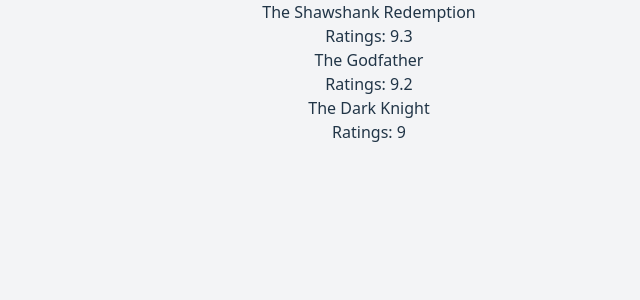
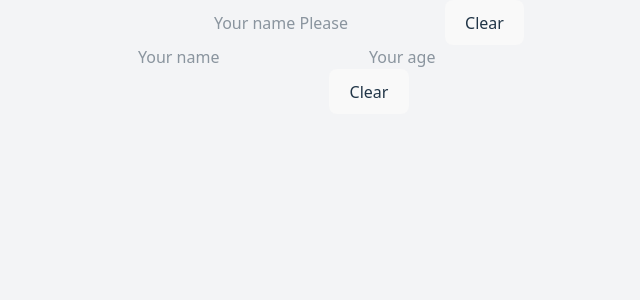
Before and after one commit to sharifulb07/reactjs, a React (Vite) app: page / in a window 1280 px wide. Shown: the top 300 px of the page, without its empty margins (271-911 px from the left). Built offline with nearby package versions, Linux system fonts and the light colour scheme.

Commit message:
comman handleChange function for initial object input state

```diff
--- a/src/App.jsx
+++ b/src/App.jsx
@@ -1,39 +1,21 @@
 
 import './App.css';
-import React, { useState } from 'react';
+import React from 'react';
+import Example from './components/Example';
+import Examplethree from './components/Examplethree';
+import ExampleFour from './components/ExampleFour';
 
 
 function App() {
-  const [movies, setMovies] = useState([
-    {
-      title: 'The Shawshank Redemption',
-      ratings: 9.3
-    },
-    {
-      title: 'The Godfather',
-      ratings: 9.2
-    },
-    {
-      title: 'The Dark Knight',
-      ratings: 9.0
-    }
-  ]);
 
 
-  const handleChange = (id) => {
-    setMovies(movies.map((movie, index) => index === id ? { ...movie, ratings: 122 } : movie))
-  }
+
   return (
     <div className='flex flex-col items-center  h-screen bg-gray-100'>
 
-      {movies.map((movie, index) => (
-        <div key={index}>
-          <h2 onClick={() => handleChange(index)}>{movie.title}</h2>
-          <p>Ratings: {movie.ratings}</p>
-        </div>
-      ))}
+    <Examplethree />
 
-
+    <ExampleFour />
     </div>
   )
 }
--- /dev/null
+++ b/src/components/ExampleFour.jsx
@@ -0,0 +1,28 @@
+import React, {useState} from 'react'
+
+export default function ExampleFour() {
+    const [profile, setProfile]=useState({
+        name:'',
+        age:'',
+    })
+
+    const handleChange=e=>{
+        const {name, value}=e.target;
+        setProfile({
+            ...profile,
+            [name]:value
+        })
+    }
+  return (
+    <div>
+
+        <input type='text'name='name' value={profile.name} onChange={handleChange} placeholder='Your name' />
+        <input type='text' name='age' value={profile.age} onChange={handleChange} placeholder='Your age' />
+
+        <p>{profile.name}</p>
+        <p>{profile.age}</p>
+        <button onClick={() => setProfile({name:'', age:''})}> Clear </button>
+
+    </div>
+  )
+}
--- /dev/null
+++ b/src/components/Examplethree.jsx
@@ -0,0 +1,26 @@
+import React, { useEffect, useState } from 'react'
+
+export default function Examplethree() {
+    const [name, setName] = useState(() => {
+        const savedName = localStorage.getItem('name');
+        return savedName ? JSON.parse(savedName) : '';
+    })
+
+    useEffect(() => {
+        localStorage.setItem('name', JSON.stringify(name));
+
+    }, [name])
+
+
+    const handleClear = () => {
+        setName('');
+    }
+
+    return (
+        <div>
+            <input placeholder='Your name Please' type='text' value={name} onChange={((e) => setName(e.target.value))} />
+            <button onClick={handleClear}> Clear </button>
+            <p>{name} </p>
+        </div>
+    )
+}
```
